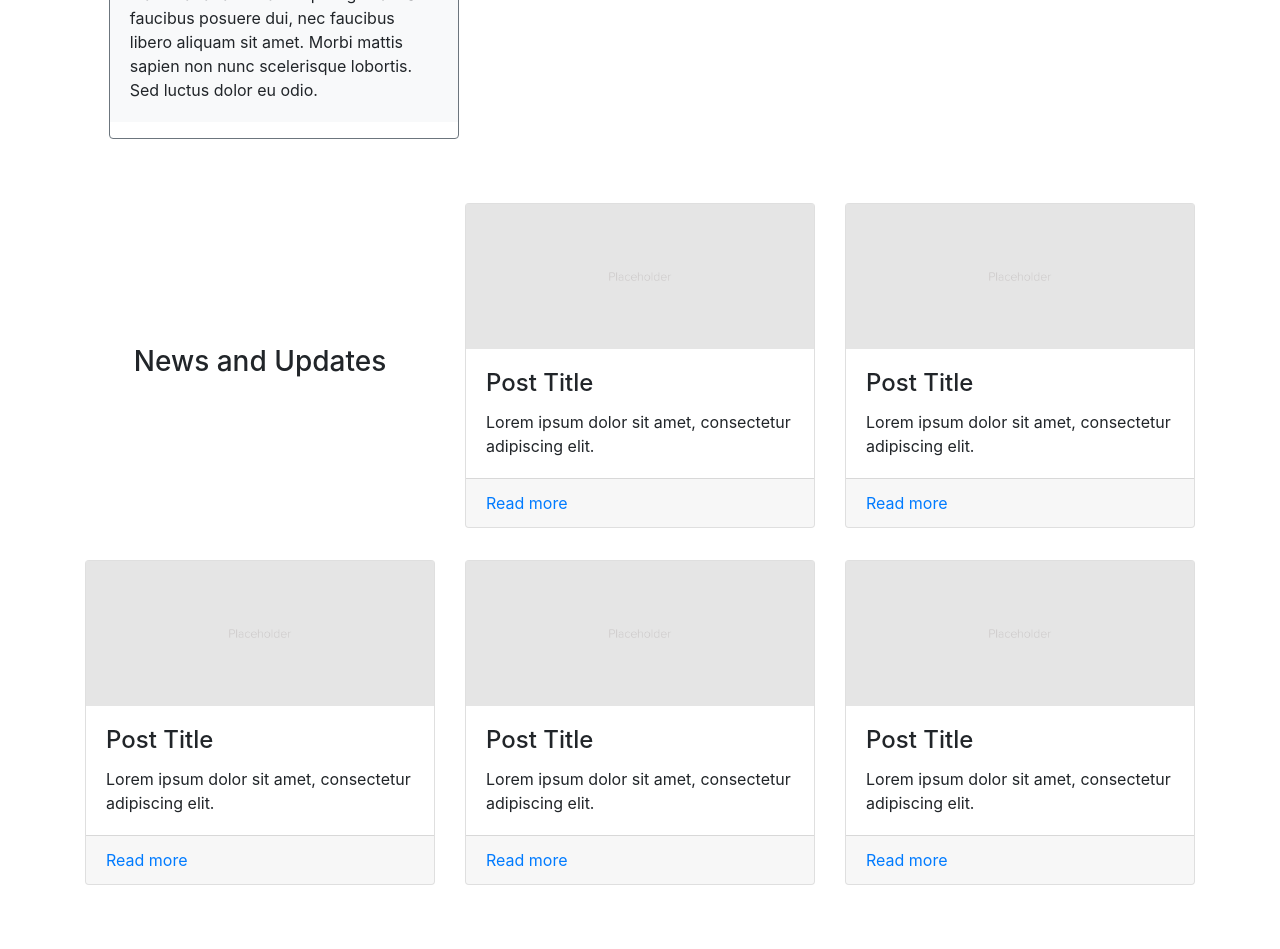
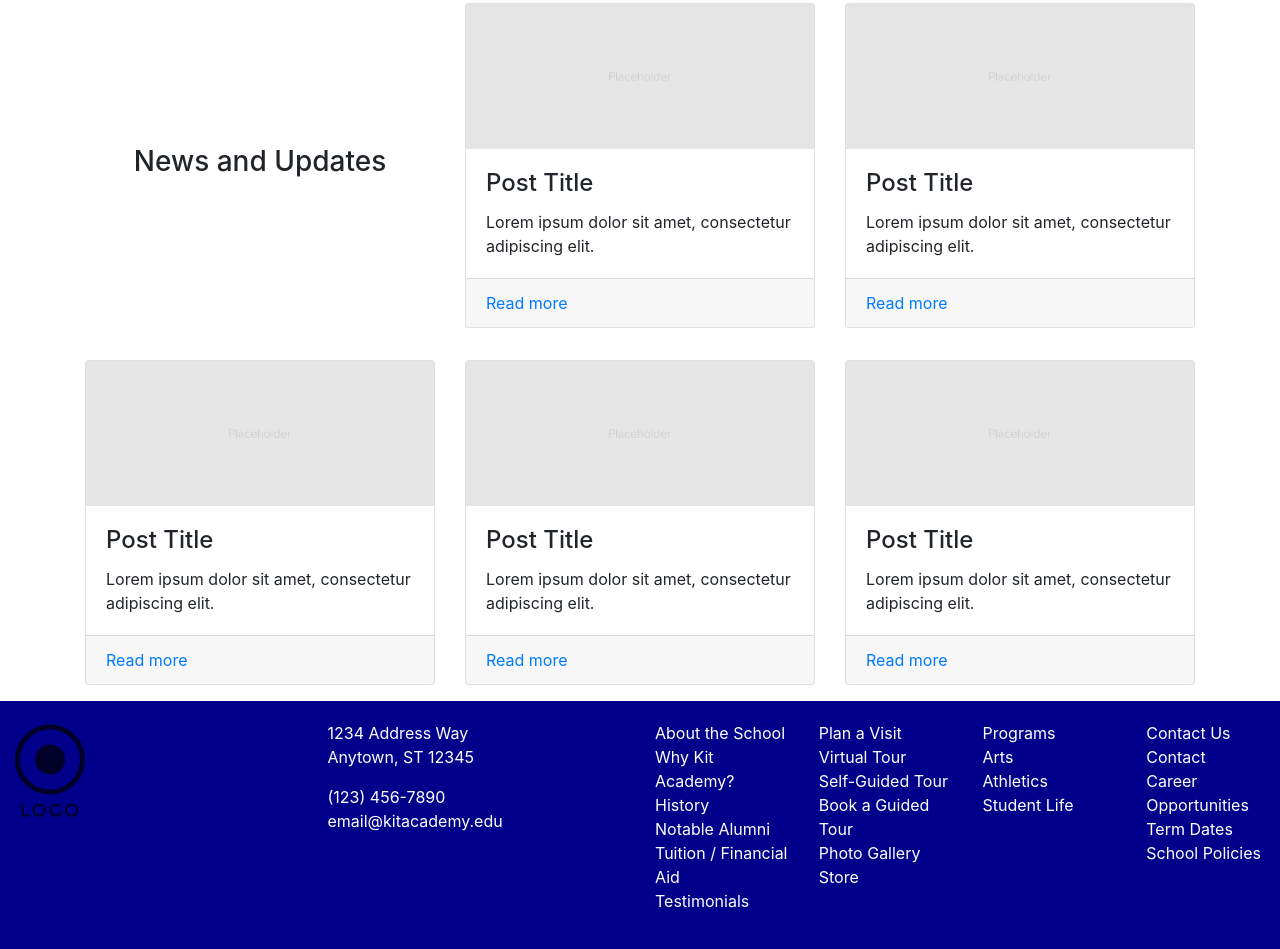
Before and after one commit to aaronspeaks94/academy, a website: page index.html in a window 1280 px wide. Shown: the part 803-1752 px from the top of the page. Before the commit the page ends 1704 px from the top, so only its background shows below. Drawn offline with nearby package versions, Linux system fonts and the light colour scheme.

Commit message:
Added Footer

```diff
--- a/css/styles.css
+++ b/css/styles.css
@@ -1,7 +1,39 @@
+.navbar {
+    background-color: lightgrey;
+}
+
 .dropdown:hover>.dropdown-menu {
     display: block;
 }
 
 .carousel-inner {
-    max-height: 75vh;
+    height: 25vh;
 }
+
+.carousel-item {
+    position: relative;
+    height: 100%;
+}
+
+.carousel-item img {
+    position: absolute;
+    bottom: 0;
+}
+
+@media (min-width: 768px) {
+    .carousel-inner {
+        height: 40vh;
+    }
+}
+
+@media (min-width: 812px) {
+    .carousel-inner {
+        height: 50vh;
+    }
+}
+
+.site-footer {
+    background-color: darkblue;
+    padding: 20px 0;
+    color: white;
+}
--- a/index.html
+++ b/index.html
@@ -17,9 +17,8 @@
         <title>Kit Academy</title>
     </head>
     <body>
-        <header class="header">
             <!-- NAVIGATION -->
-            <nav class="navbar navbar-expand-sm navbar-light sticky-top">
+            <nav class="navbar navbar-expand-sm sticky-top">
                 <div class="container">
                     <a class="navbar-brand" href="#"><img src="img/logo.png" height="30" width="30" /></a>
                     <button class="navbar-toggler" type="button" data-toggle="collapse" data-target="#nucampNavbar">
@@ -65,7 +64,6 @@
                     </div> <!-- END NAV COLLAPSE -->
                 </div> <!-- END CONTAINER -->
             </nav> <!-- END NAV -->
-        </header> <!-- END HEADER -->
 
         <!-- HEADER CAROUSEL -->
         <div id="headerCarousel" class="carousel slide carousel-fade" data-ride="carousel">
@@ -87,7 +85,7 @@
                         <p class="card-body bg-light">Lorem ipsum dolor sit amet, consectetur adipiscing elit. Donec et commodo arcu, vel porta quam. Pellentesque habitant morbi tristique senectus et netus et malesuada fames ac turpis egestas. Sed faucibus posuere dui, nec faucibus libero aliquam sit amet. Morbi mattis sapien non nunc scelerisque lobortis. Sed luctus dolor eu odio.</p>
                     </div> <!-- END CARD -->
                 </div> <!-- END CONTAINER COL -->
-                <div class="col-10 col-md-7 mr-auto ml-auto">
+                <div class="col-10 col-md-7 mr-auto ml-auto align-self-center">
                     <div class="row">
                         <div class="col-lg-3 align-self-center p-4 text-center">
                             <h3>Kit Statistics</h3>
@@ -195,6 +193,78 @@
             </div> <!-- END OUTER ROW -->
         </div> <!-- END CONTAINER -->
 
+        <!-- FOOTER -->
+        <footer class="site-footer">
+            <div class="row">
+                <div class="col-3 col-md-3">
+                    <img src="img/logo.png" height="100px" />
+                    <br />
+                    <br />
+                    <div class="d-none d-md-block d-xl-none">
+                        <p>1234 Address Way</br>
+                            Anytown, ST 12345</p>
+                        <p>(123) 456-7890</br>
+                            email@kitacademy.edu</p>
+                    </div>
+                </div>
+                <div class="col-4 col-md-3 d-block d-md-none d-xl-block">
+                    <p>1234 Address Way</br>
+                        Anytown, ST 12345</p>
+                    <p>(123) 456-7890</br>
+                        email@kitacademy.edu</p>
+                </div>
+                <div class="col sm-offset-1">
+                    <ul class="list-unstyled">
+                        <li>About the School</li>
+                        <li class="d-block d-md-none">Plan a Visit</li>
+                        <li class="d-block d-md-none">Store</li>
+                        <li class="d-block d-md-none">Programs</li>
+                        <li class="d-block d-md-none">Contact Us</li>
+                        <ul class="list-unstyled d-none d-md-block">
+                            <li>Why Kit Academy?</li>
+                            <li>History</li>
+                            <li>Notable Alumni</li>
+                            <li>Tuition / Financial Aid</li>
+                            <li>Testimonials</li>
+                        </ul>
+                    </ul>
+                </div>
+                <div class="col d-none d-md-block">
+                    <ul class="list-unstyled">
+                        <li>Plan a Visit</li>
+                        <ul class="list-unstyled d-none d-md-block">
+                            <li>Virtual Tour</li>
+                            <li>Self-Guided Tour</li>
+                            <li>Book a Guided Tour</li>
+                            <li>Photo Gallery</li>
+                        </ul>
+                        <li class="d-none d-md-block">Store</li>
+                    </ul>
+                </div>
+                <div class="col d-none d-md-block">
+                    <ul class="list-unstyled">
+                        <li>Programs</li>
+                        <ul class="list-unstyled d-none d-md-block">
+                            <li>Arts</li>
+                            <li>Athletics</li>
+                            <li>Student Life</li>
+                        </ul>
+                    </ul>
+                </div>
+                <div class="col d-none d-md-block">
+                    <ul class="list-unstyled">
+                        <li>Contact Us</li>
+                        <ul class="list-unstyled d-none d-md-block">
+                            <li>Contact</li>
+                            <li>Career Opportunities</li>
+                            <li>Term Dates</li>
+                            <li>School Policies</li>
+                        </ul>
+                    </ul>
+                </div>
+            </div>
+        </footer>
+
         <!-- jQuery must come first, then Popper.js, then the Bootstrap JavaScript plugins.-->
         <!-- build:js js/main.js -->
         <script src="node_modules/jquery/dist/jquery.slim.min.js"></script>
```
Also changed, not shown: img/death-valley-night.jpg (added).
